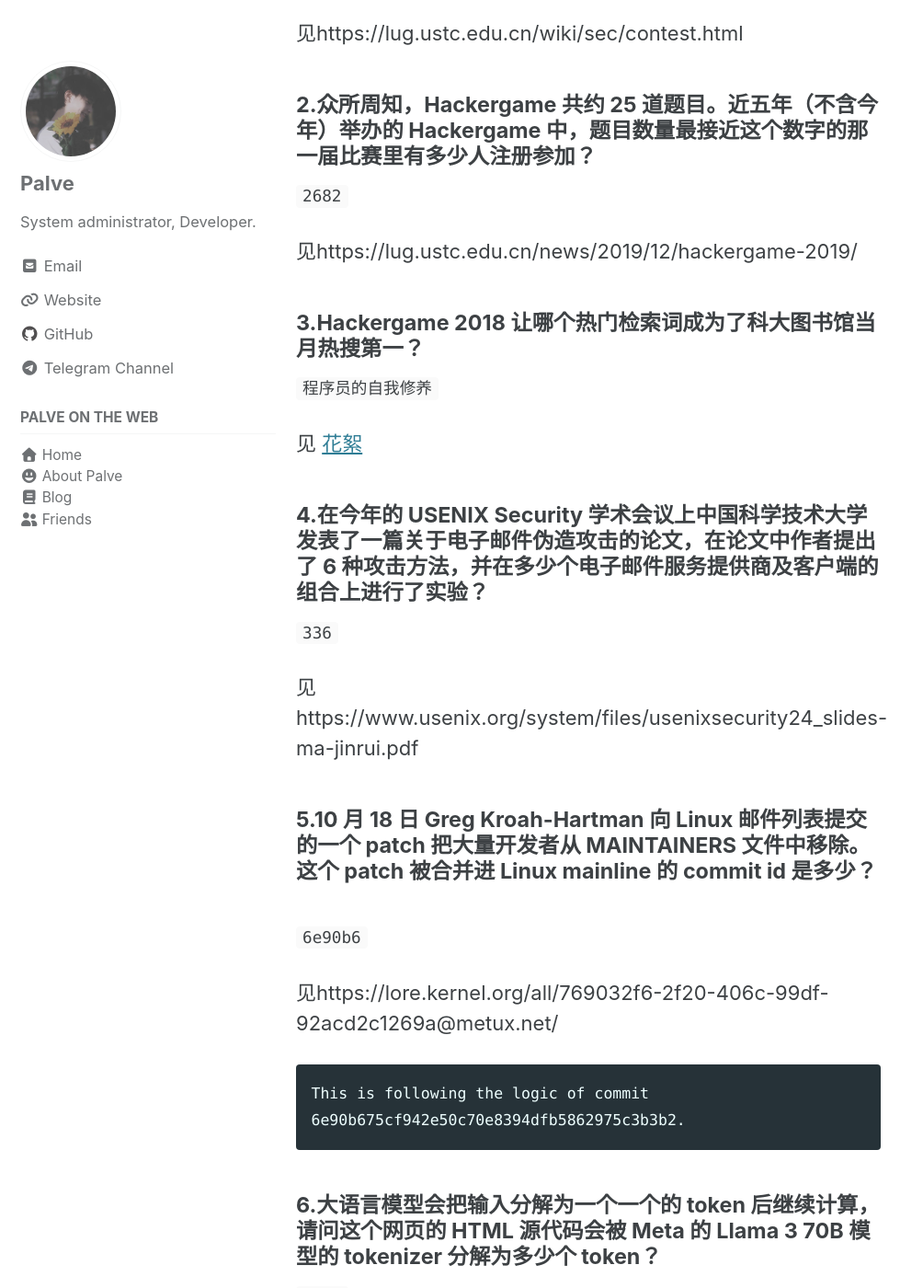
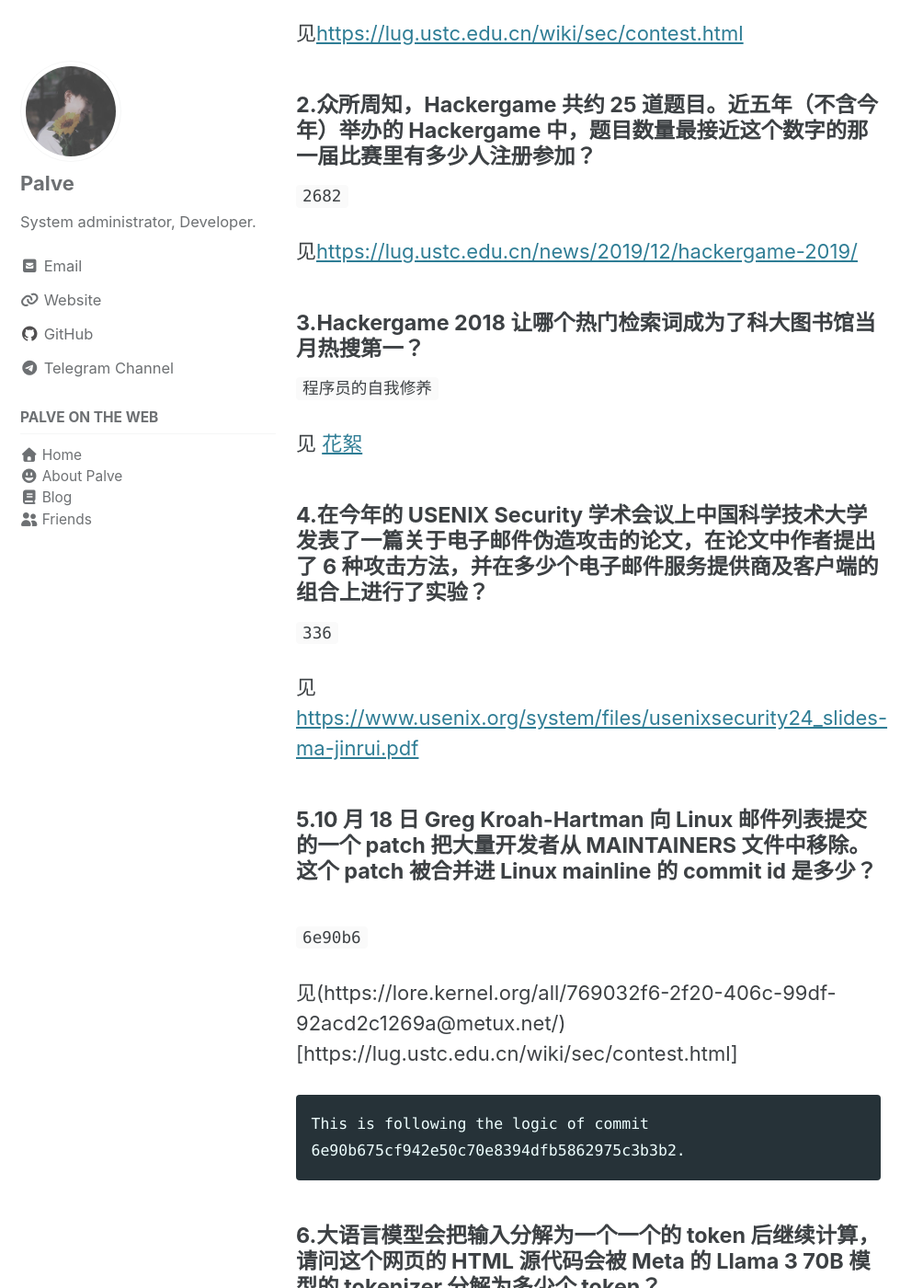
Before and after one commit to Palvef/Palve-blog, a Jekyll site: the page built from _posts/2024/2024-11-09-Hackergame2024_writeups.md, in a window 1280 px wide and 1400 px high, scrolled down 2075 px. Shown: the whole window at 92% size, without its empty margins (0-1004 px from the left). Built offline with Jekyll 4.4.1, drawn with Linux system fonts in a browser that asks for light colours; cached includes are drawn as plain includes; comment, search, counter and statistics services are not loaded; part of the change alters nothing that is shown.

Commit message:
update hg2024wp

````diff
--- a/_posts/2024/2024-11-09-Hackergame2024_writeups.md
+++ b/_posts/2024/2024-11-09-Hackergame2024_writeups.md
@@ -55,13 +55,13 @@ cat .flag
 
 `3A204`
 
-见https://lug.ustc.edu.cn/wiki/sec/contest.html
+见[https://lug.ustc.edu.cn/wiki/sec/contest.html](https://lug.ustc.edu.cn/wiki/sec/contest.html)
 
 #### 2.众所周知，Hackergame 共约 25 道题目。近五年（不含今年）举办的 Hackergame 中，题目数量最接近这个数字的那一届比赛里有多少人注册参加？
 
 `2682`
 
-见https://lug.ustc.edu.cn/news/2019/12/hackergame-2019/
+见[https://lug.ustc.edu.cn/news/2019/12/hackergame-2019/](https://lug.ustc.edu.cn/wiki/sec/contest.html)
 
 #### 3.Hackergame 2018 让哪个热门检索词成为了科大图书馆当月热搜第一？
 
@@ -73,13 +73,13 @@ cat .flag
 
 `336`
 
-见https://www.usenix.org/system/files/usenixsecurity24_slides-ma-jinrui.pdf
+见[https://www.usenix.org/system/files/usenixsecurity24_slides-ma-jinrui.pdf](https://lug.ustc.edu.cn/wiki/sec/contest.html)
 
 #### 5.10 月 18 日 Greg Kroah-Hartman 向 Linux 邮件列表提交的一个 patch 把大量开发者从 MAINTAINERS 文件中移除。这个 patch 被合并进 Linux mainline 的 commit id 是多少？
 
 `6e90b6`
 
-见https://lore.kernel.org/all/769032f6-2f20-406c-99df-92acd2c1269a@metux.net/
+见(https://lore.kernel.org/all/769032f6-2f20-406c-99df-92acd2c1269a@metux.net/)[https://lug.ustc.edu.cn/wiki/sec/contest.html]
 
 ```
 This is following the logic of commit
````
